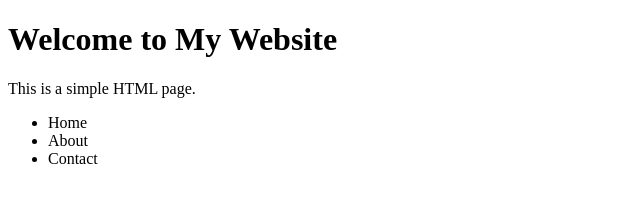
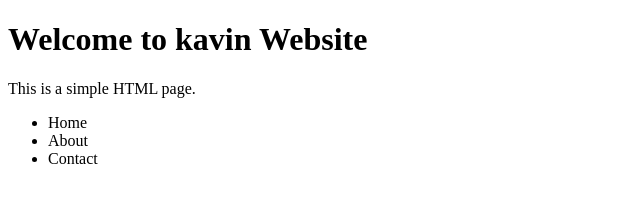
Before and after one commit to Kavinsasi22/sample-rep, a plain HTML site: page index.html in a window 1280 px wide. Shown: the whole page, without its empty margins (0-640 px from the left). Drawn offline with Linux system fonts and the light colour scheme.

Commit message:
fret:this new one

```diff
--- a/index.html
+++ b/index.html
@@ -6,7 +6,7 @@
 </head>
 <body>
 
-    <h1>Welcome to My Website</h1>
+    <h1>Welcome to kavin Website</h1>
     <p>This is a simple HTML page.</p>
 
     <ul>
```
Also changed, not shown: style .css (added).
